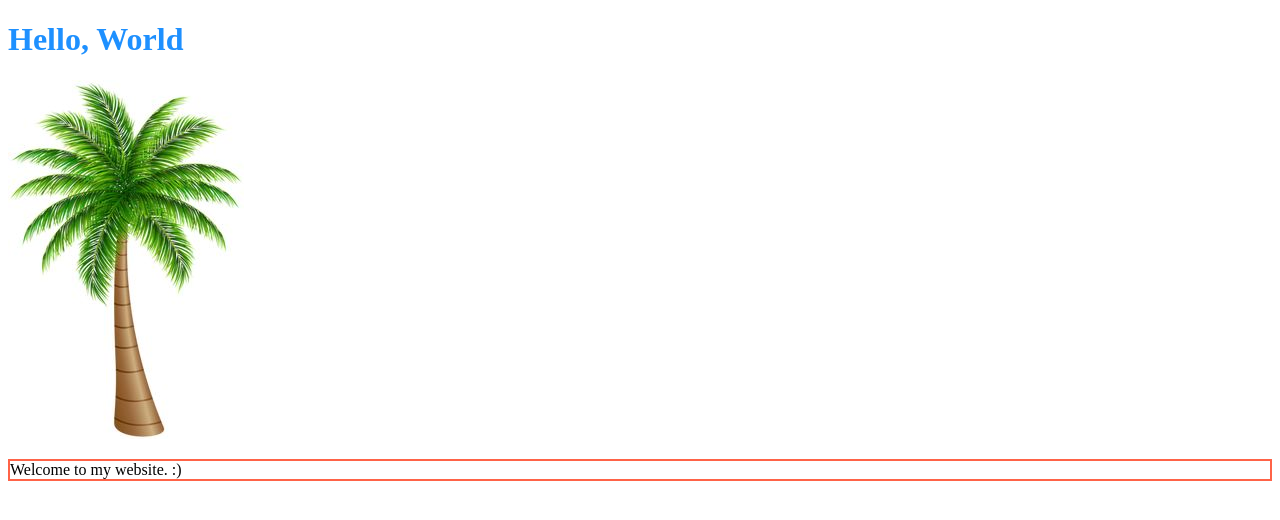
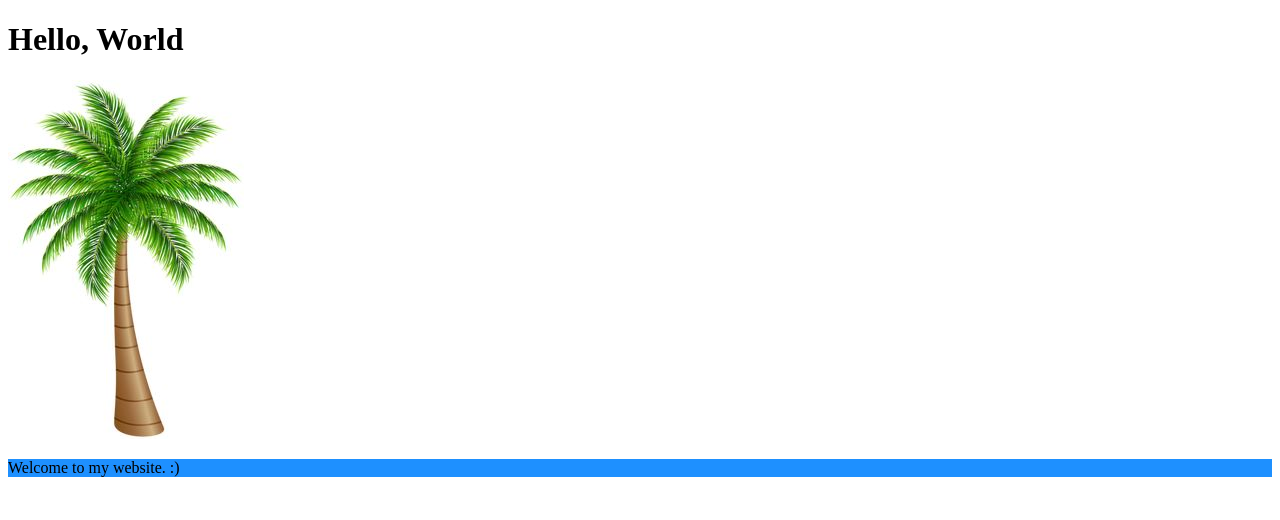
Before and after one commit to imSpewds/First-Project, a plain HTML site: page index.html in a window 1280 px wide. Drawn offline with Linux system fonts and the light colour scheme.

Commit message:
background

```diff
--- a/index.html
+++ b/index.html
@@ -2,11 +2,12 @@
 <html> <!-- HTML opening tag -->
   <head> <!-- head section contains info about the webpage -->
     <title>My Title</title> <!-- shows up in the tab -->
+	<link rel="stylesheet" type="text/css" href="style.css">
   </head>
   <body> <!-- code for what shows up in the page -->
-   <h1 style="color:DodgerBlue;">Hello, World</h1> <!-- main heading. larger numbers like h2 are for sub headings -->
+   <h1>Hello, World</h1> <!-- main heading. larger numbers like h2 are for sub headings -->
     <img src="tree.jpg" alt="Nice Palm Tree"> <!-- src and alt are attributes. alt will be read to users with impaired vision -->
-    <p style="border:2px solid Tomato;"> <!-- p tag for paragraphs -->
+    <p> <!-- p tag for paragraphs -->
       Welcome to my website. :)
     </p>
   </body>
--- /dev/null
+++ b/style.css
@@ -0,0 +1,3 @@
+p{
+	background-color: DodgerBlue;
+}
```
